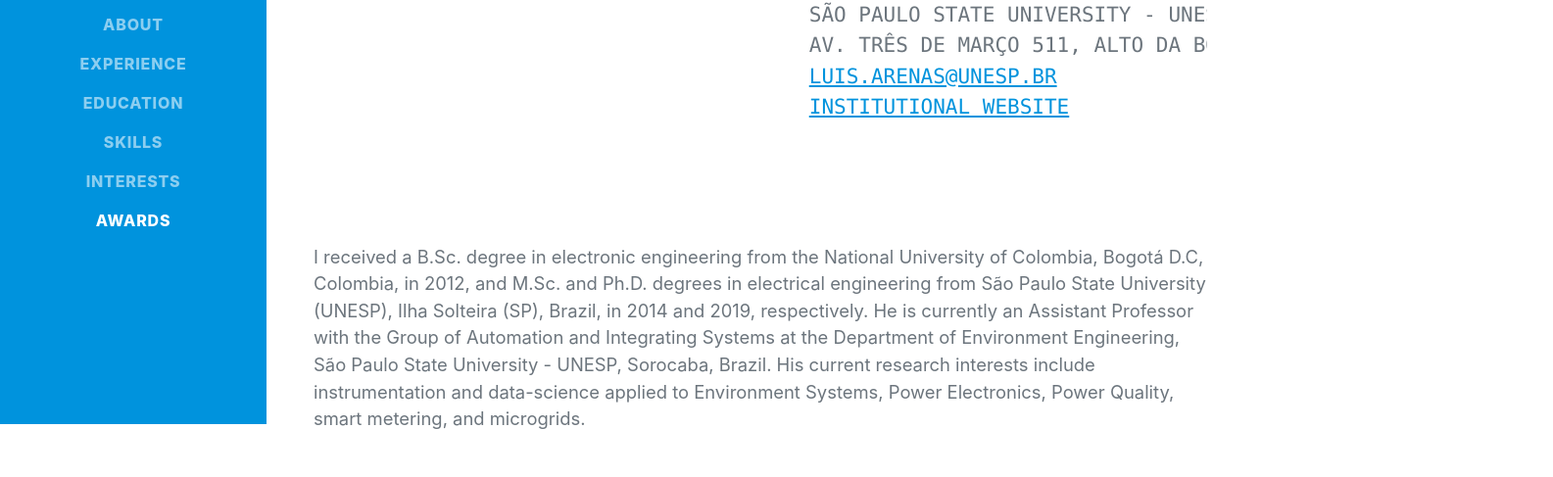
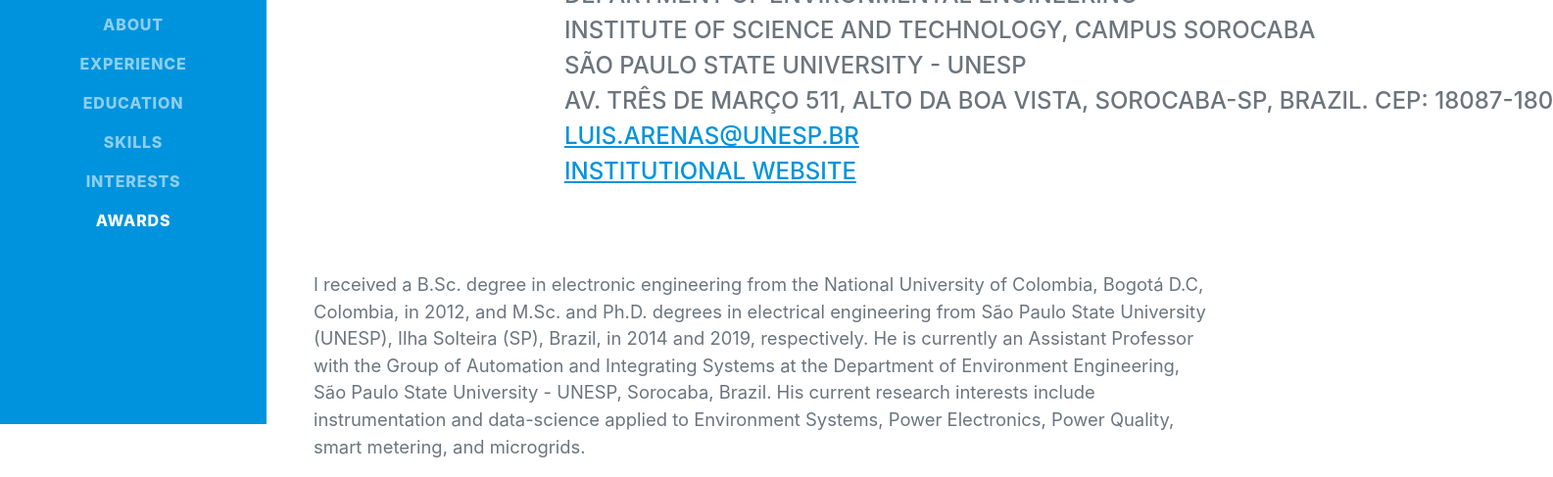
Before and after one commit to ldeoro/ldeoro.github.io, a plain HTML site: page index.html in a window 1280 px wide. Shown: the part 367-854 px from the top of the page at 98% size, 1585 px wide, since content can reach past the window. Drawn offline with nearby package versions, Linux system fonts and the light colour scheme; a web font is replaced by a local one.

Commit message:
Criando site...

```diff
--- a/index.html
+++ b/index.html
@@ -42,8 +42,7 @@
                     <h1 class="mb-0">
                         <span class="text-primary">Luis De Oro Arenas</span>
                     </h1>
-                    <div class="subheading mb-5">
-					<pre>
+                    <div class="subheading mb-5" style="white-space: pre">
 					Assistant Professor
 					Department of Environmental Engineering
 					Institute of Science and Technology, Campus Sorocaba
@@ -51,7 +50,6 @@
 					Av. Três de Março 511, Alto da Boa Vista, Sorocaba-SP, Brazil. CEP: 18087-180
 					<a href="mailto:luis.arenas@unesp.br">luis.arenas@unesp.br</a>
 					<a href="https://www.sorocaba.unesp.br/#!/graduacao/engenharia-ambiental/docentes/luis/">Institutional Website</a>
-					<pre>
                     </div>
 
                     <p class="lead mb-5">I received a B.Sc. degree in electronic engineering from the National University of Colombia,
```
